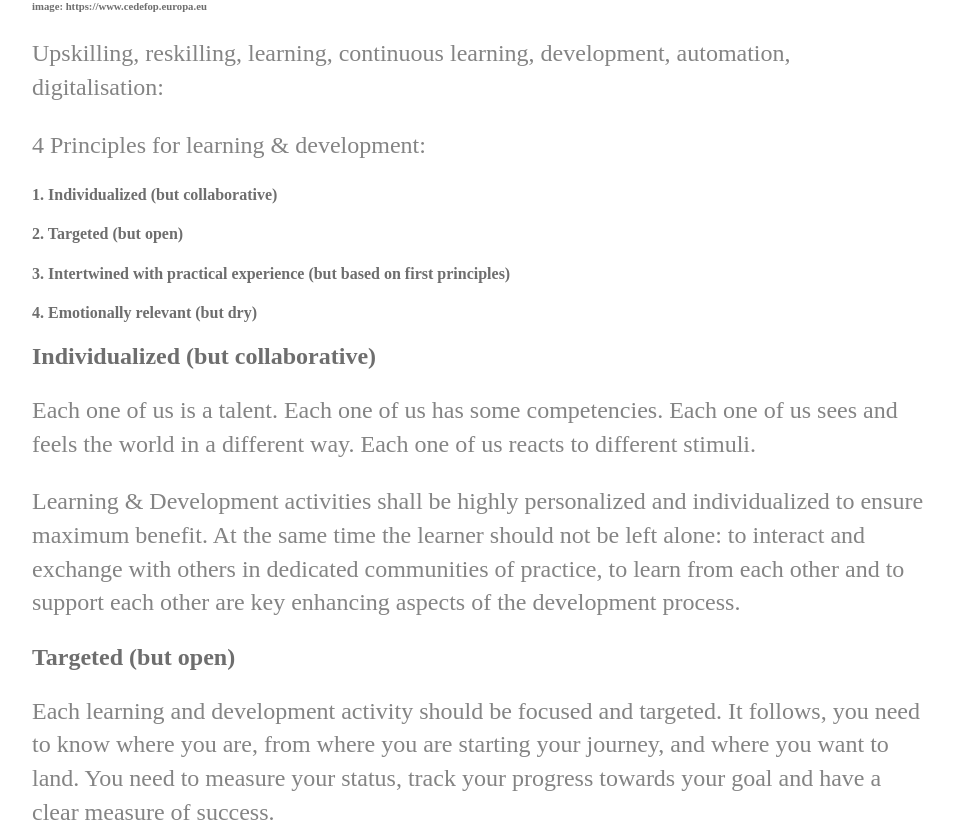
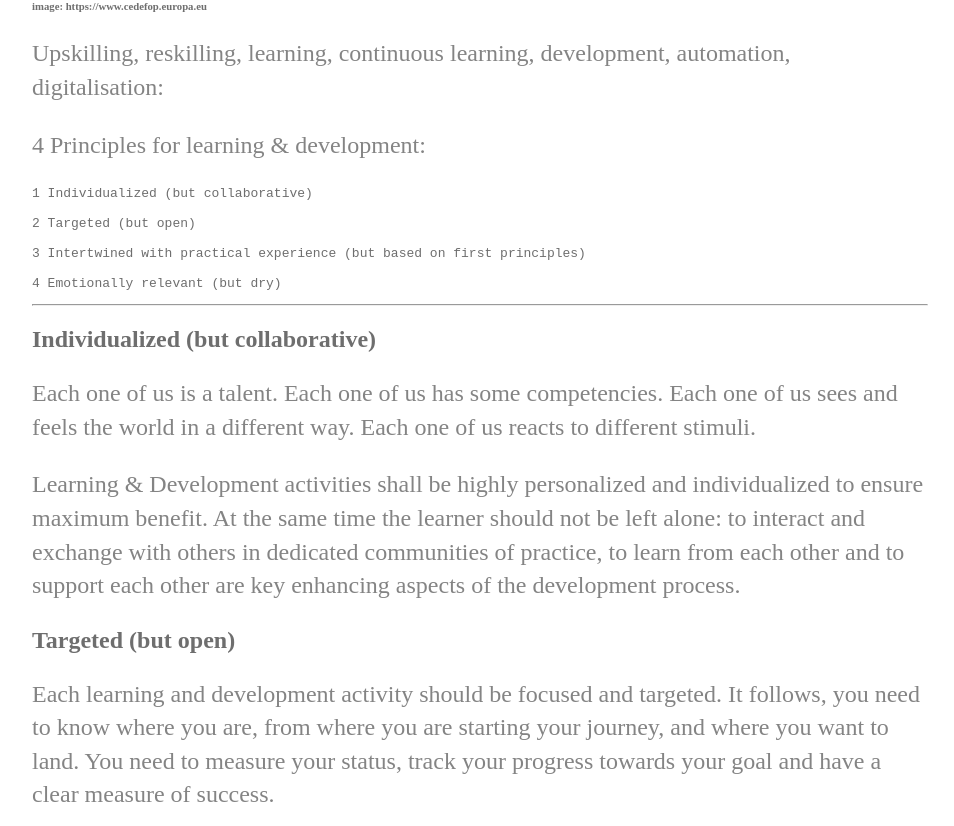
Before and after one commit to aleale14/aleale14.github.io, a Jekyll site: the page built from _posts/read/2019-10-20-LearningDevelopmentPrinciples.md, in a window 1280 px wide and 900 px high, scrolled down 665 px, cut to the strip 74-900 px from the top of the window. Shown: the whole strip, without its empty margins (160-1114 px from the left). Built offline with Jekyll 4.4.1, drawn with Linux system fonts in a browser that asks for light colours.

Commit message:
Reformatted initial list

```diff
--- a/_posts/read/2019-10-20-LearningDevelopmentPrinciples.md
+++ b/_posts/read/2019-10-20-LearningDevelopmentPrinciples.md
@@ -14,10 +14,15 @@ Upskilling, reskilling, learning, continuous learning, development, automation,
 
 4 Principles for learning & development:
 
-#### 1. Individualized (but collaborative)
-#### 2. Targeted (but open)
-#### 3. Intertwined with practical experience (but based on first principles)
-#### 4. Emotionally relevant (but dry)
+    1 Individualized (but collaborative)
+
+    2 Targeted (but open)
+
+    3 Intertwined with practical experience (but based on first principles)
+
+    4 Emotionally relevant (but dry)
+
+---
 
 ## Individualized (but collaborative)
 Each one of us is a talent.
```
